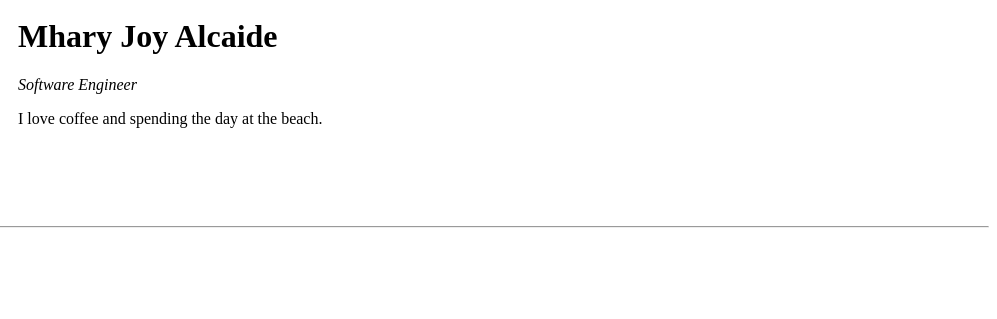
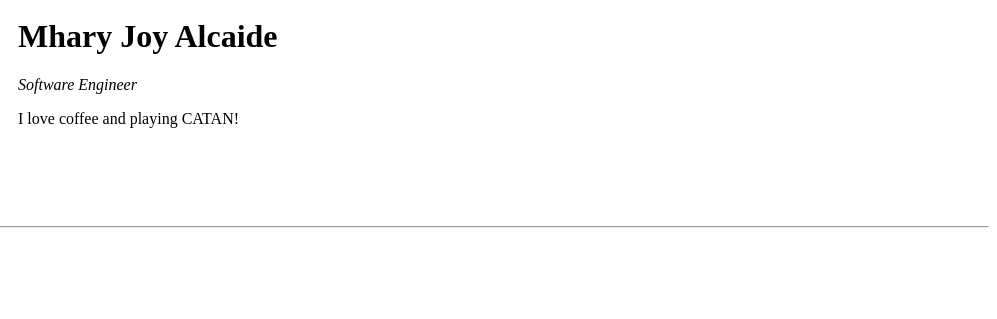
Before and after one commit to MharyJoy/cv, a plain HTML site: page index.html in a window 1280 px wide. Shown: the part 86-405 px from the top of the page, 283-1280 px from the left. Drawn offline with Linux system fonts and the light colour scheme.

Commit message:
Update index.html

```diff
--- a/index.html
+++ b/index.html
@@ -11,7 +11,7 @@
     </td>
     <td><h1>Mhary Joy Alcaide</h1>
       <p><em>Software Engineer</em></p>
-      <p>I love coffee and spending the day at the beach.  </p>
+      <p>I love coffee and playing CATAN! </p>
     </td>
   </tr>
 </table>
```
